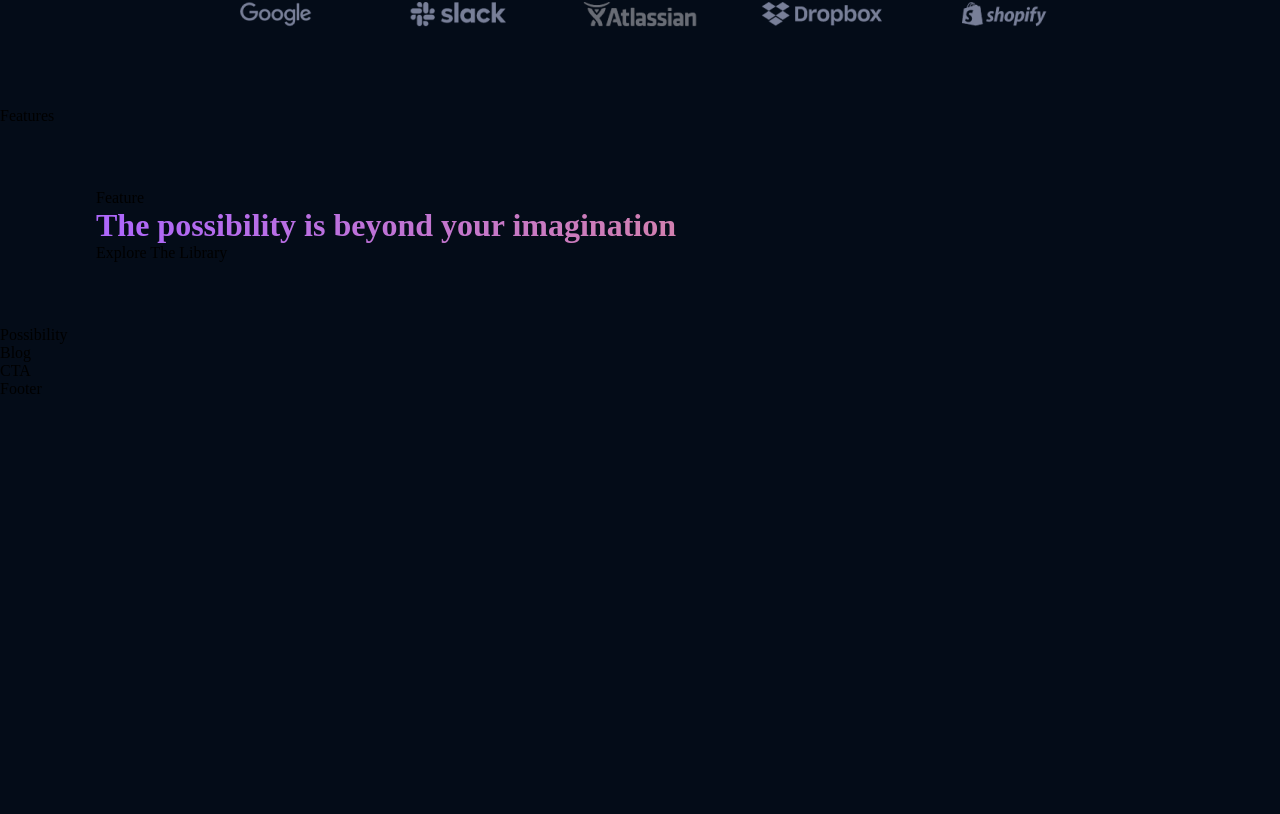
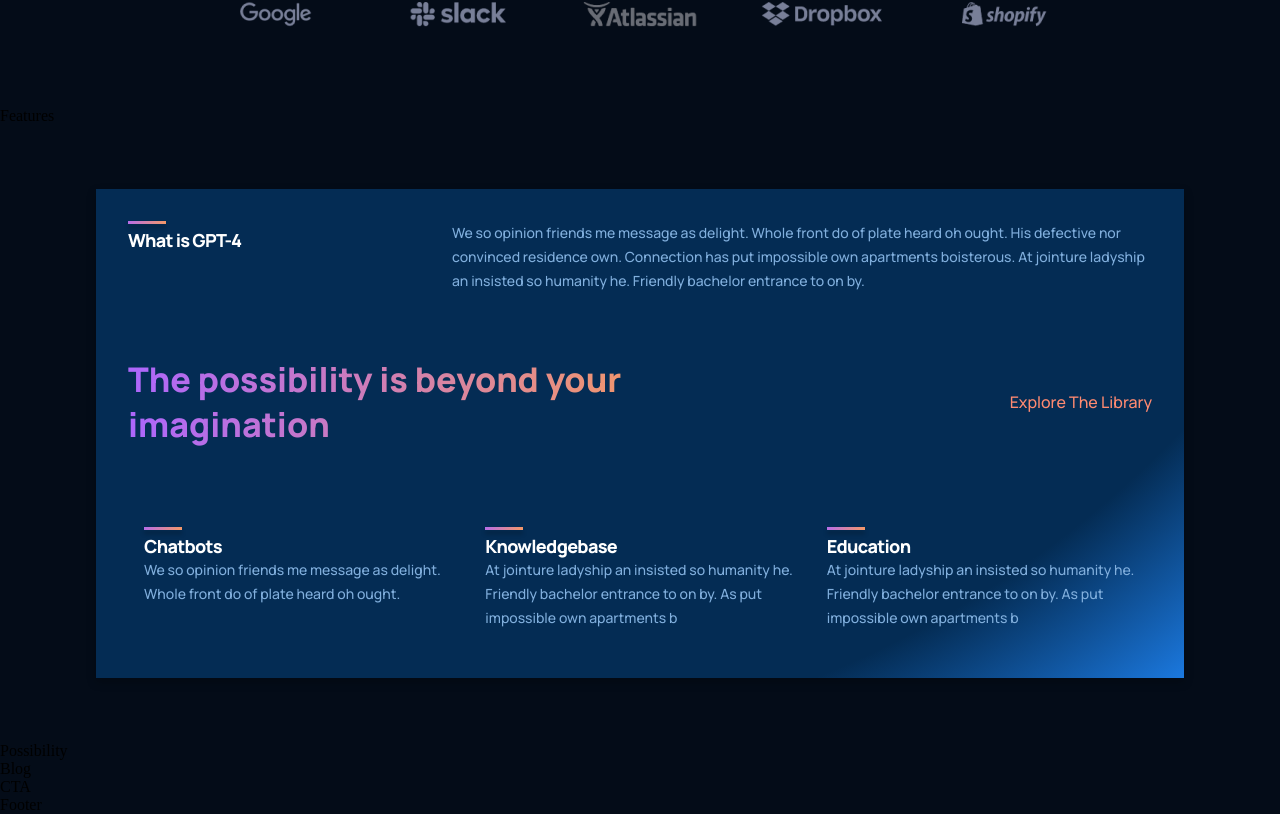
Before and after one commit to ttan0091/React-project-1, a React (Create React App) app: page / in a window 1280 px wide. Shown: the part 942-1756 px from the top of the page. Before the commit the page ends 1340 px from the top, so only its background shows below. Built offline with nearby package versions, Linux system fonts and the light colour scheme.

Commit message:
modify feature

```diff
--- a/src/App.js
+++ b/src/App.js
@@ -10,7 +10,6 @@
                 <Navbar/>
                 <Header/>
             </div>
-
             <Brand/>
             <Features/>
             <WhatGPT3/>
--- a/src/components/feature/Feature.jsx
+++ b/src/components/feature/Feature.jsx
@@ -1,9 +1,15 @@
 import React from "react";
 import "./feature.css";
-const Feature = () => {
+const Feature = ({title,text}) => {
     return (
-        <div>
-            <p>Feature</p>
+        <div className="gpt3__features-container__feature">
+            <div className="gpt3__features-container__feature-title">
+                <div></div>
+                <h1>{title}</h1>
+            </div>
+            <div className="gpt3__features-container__feature-text">
+                <p>{text}</p>
+            </div>
         </div>
     );
 }
--- a/src/components/feature/feature.css
+++ b/src/components/feature/feature.css
@@ -0,0 +1,56 @@
+.gpt3__features-container__feature {
+    width: 100%;
+    display: flex;
+    /*flex-direction: column;*/
+    justify-content: space-between;
+    align-items: flex-start;
+    margin: 1rem;
+}
+
+.gpt3__features-container__feature-title {
+    max-width: 180px;
+    margin-right: 2rem;
+}
+
+.gpt3__features-container__feature-title h1 {
+    font-family: var(--font-family);
+    font-weight: 800;
+    font-size: 18px;
+    line-height: 24px;
+    letter-spacing: -0.04em;
+    color: white;
+}
+
+.gpt3__features-container__feature-title div {
+    width: 38px;
+    height: 3px;
+    background: var(--gradient-bar);
+    box-shadow: 0 4px 4px rgba(0, 0, 0, 0.25);
+    margin-bottom: 0.25rem;
+}
+.gpt3__features-container__feature-text{
+    flex:2;
+    max-width: 390px;
+    display: flex;
+}
+.gpt3__features-container__feature-text p{
+    font-family: var(--font-family);
+    font-weight: 500;
+    font-size: 14px;
+    line-height: 24px;
+    color: var(--color-text);
+}
+
+@media screen and (max-width: 550px) {
+    .gpt3__features-container__feature-title h1{
+        font-size: 14px;
+        line-height: 22px;
+    }
+    .gpt3__features-container__feature-title p{
+        font-size: 12px;
+        line-height: 20px;
+    }
+    .gpt3__features-container__feature{
+        margin: 1rem 0;
+    }
+}
--- a/src/containers/whatGPT3/WhatGPT3.jsx
+++ b/src/containers/whatGPT3/WhatGPT3.jsx
@@ -6,12 +6,17 @@
     return (
         <div className="gpt3__whatgpt3 section__margin" id = "whpt3">
             <div className="gpt3__whatgpt3-feature">
-                <Feature />
+                <Feature title="What is GPT-4" text="We so opinion friends me message as delight. Whole front do of plate heard oh ought. His defective nor convinced residence own. Connection has put impossible own apartments boisterous. At jointure ladyship an insisted so humanity he. Friendly bachelor entrance to on by."/>
             </div>
             <div className="gpt3__whatgpt3-heading">
                 <h1 className="gradient__text">The possibility is beyond your imagination</h1>
                 <p>Explore The Library</p>
             </div>
+            <div className="gpt3__whatgpt3-container">
+                <Feature title="Chatbots" text="We so opinion friends me message as delight. Whole front do of plate heard oh ought. "/>
+                <Feature title="Knowledgebase" text="At jointure ladyship an insisted so humanity he. Friendly bachelor entrance to on by. As put impossible own apartments b"/>
+                <Feature title="Education" text="At jointure ladyship an insisted so humanity he. Friendly bachelor entrance to on by. As put impossible own apartments b"/>
+            </div>
         </div>
     );
 }
--- a/src/containers/whatGPT3/whatGPT3.css
+++ b/src/containers/whatGPT3/whatGPT3.css
@@ -0,0 +1,112 @@
+.gpt3__whatgpt3 {
+    display: flex;
+    flex-direction: column;
+
+    padding: 2rem;
+    background: var(--color-footer);
+
+    /* ff 3.6+ */
+    background:-moz-radial-gradient(circle at 30% -100%, #042c54 25%, rgba(4, 44, 84, 1) 85%, rgba(27, 120, 222, 1) 100%);
+
+    /* safari 5.1+,chrome 10+ */
+    background:-webkit-radial-gradient(circle at 30% -100%, #042c54 25%, rgba(4, 44, 84, 1) 85%, rgba(27, 120, 222, 1) 100%);
+
+    /* opera 11.10+ */
+    background:-o-radial-gradient(circle at 30% -100%, #042c54 25%, rgba(4, 44, 84, 1) 85%, rgba(27, 120, 222, 1) 100%);
+
+    /* ie 10+ */
+    background:-ms-radial-gradient(circle at 30% -100%, #042c54 25%, rgba(4, 44, 84, 1) 85%, rgba(27, 120, 222, 1) 100%);
+
+    /* global 92%+ browsers support */
+    background:radial-gradient(circle at 30% -100%, #042c54 25%, rgba(4, 44, 84, 1) 85%, rgba(27, 120, 222, 1) 100%);
+
+    filter: drop-shadow(0px 4px 4px rgba(0, 0, 0, 0.25));
+}
+
+.gpt3__whatgpt3-feature{
+    display: flex;
+}
+
+.gpt3__whatgpt3-feature .gpt3__features-container__feature{
+    margin: 0;
+}
+.gpt3__whatgpt3-feature .gpt3__features-container__feature-text{
+    max-width: 700px;
+}
+.gpt3__whatgpt3-heading{
+    display: flex;
+    justify-content: space-between;
+    align-items: center;
+    margin: 4rem 0 2rem;
+}
+.gpt3__whatgpt3-heading h1{
+    font-size: 34px;
+    line-height: 45px;
+    font-weight: 800;
+    max-width: 510px;
+    font-family: var(--font-family);
+}
+.gpt3__whatgpt3-heading p{
+    font-size: 16px;
+    line-height: 30px;
+    font-weight: 500;
+    font-family: var(--font-family);
+    color: var(--color-subtext);
+    cursor: pointer;
+}
+.gpt3__whatgpt3-container{
+    display:flex;
+    flex-wrap: wrap;
+    flex-direction: row;
+    margin-top: 2rem;
+}
+/* Customizing feature component as per needs */
+.gpt3__whatgpt3-container .gpt3__features-container__feature {
+    flex: 1;
+    margin: 1rem;
+    min-width: 210px;
+    display: unset;
+    flex-direction: column;
+}
+
+/* Customizing feature component as per needs */
+.gpt3__whatgpt3-container .gpt3__features-container_feature-text {
+    margin-top: 0.5rem;
+}
+
+@media screen and (max-width: 850px) {
+    .gpt3__whatgpt3-heading {
+        flex-direction: column;
+        align-items: flex-start;
+        margin-bottom: 0;
+    }
+
+    .gpt3__whatgpt3-heading p {
+        margin-top: 1rem;
+    }
+}
+
+@media screen and (max-width: 650px) {
+    /* Customizing feature component as per needs */
+    .gpt3__whatgpt3-feature .gpt3__features-container__feature {
+        flex-direction: column;
+    }
+
+    /* Customizing feature component as per needs */
+    .gpt3__whatgpt3-feature .gpt3__features-container_feature-text {
+        margin-top: 0.5rem;
+    }
+
+    .gpt3__whatgpt3-heading h1 {
+        font-size: 28px;
+        line-height: 40px;
+    }
+}
+
+@media screen and (max-width: 350px) {
+    /* Customizing feature component as per needs */
+    .gpt3__whatgpt3-container .gpt3__features-container__feature {
+        margin: 1rem 0;
+        min-width: 100%;
+    }
+}
```
